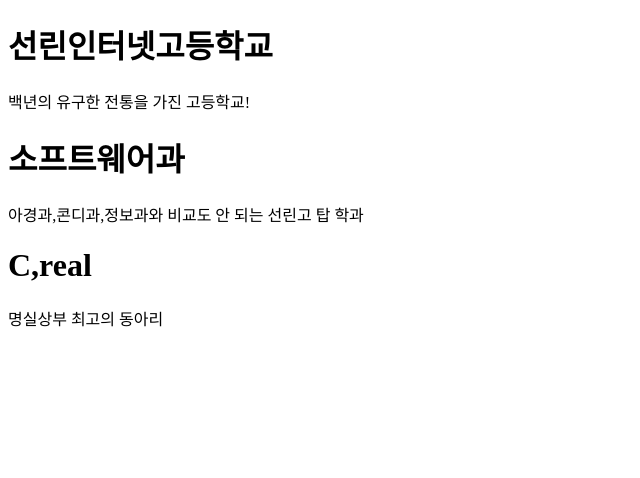
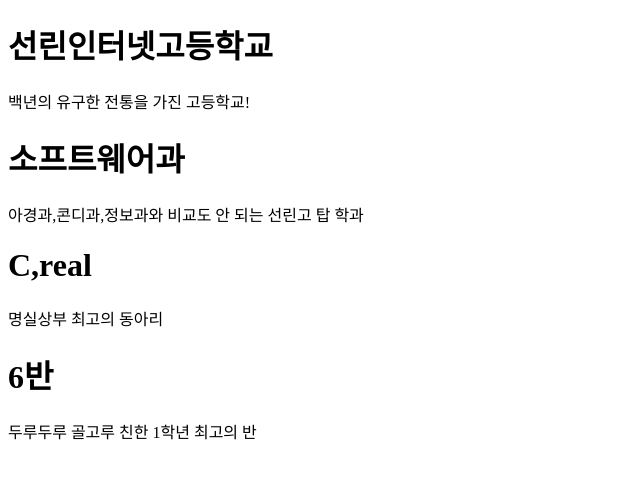
Before and after one commit to sunrin112/wang, a plain HTML site: page index.html in a window 1280 px wide. Shown: the whole page, without its empty margins (0-640 px from the left). Drawn offline with Linux system fonts and the light colour scheme.

Commit message:
학급 소개

```diff
--- a/index.html
+++ b/index.html
@@ -12,5 +12,7 @@
     <p>아경과,콘디과,정보과와 비교도 안 되는 선린고 탑 학과</p>
     <h1>C,real</h1>
     <p>명실상부 최고의 동아리</p>
+    <h1>6반</h1>
+    <p>두루두루 골고루 친한 1학년 최고의 반</p>
 </body>
 </html>
```
